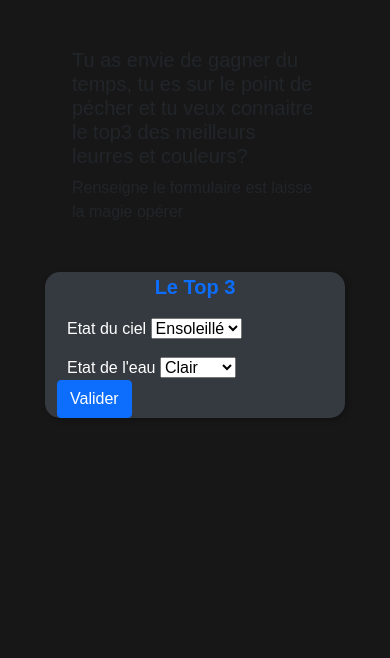
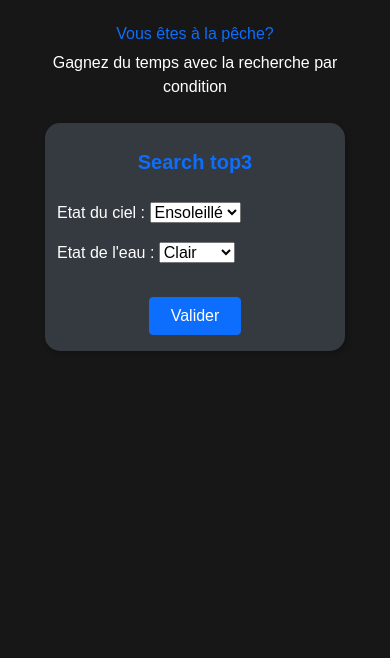
Before and after one commit to FaillHarder/P13--Leurres-vs-Stats, a Django app: page /search in a window 390 px wide. Shown: the part 71-729 px from the top of the page. Run offline with Django 4.2, Linux system fonts and the light colour scheme; the visitor is signed in with stand-in values (Sample User, id 1); data comes from the database, SQL or seed files in the repository; some libraries are stand-ins or nearby versions.

Commit message:
mise en place de la view search, function async js, affichage de la recherche de top3

```diff
--- a/app/search/views.py
+++ b/app/search/views.py
@@ -1,3 +1,4 @@
+from django.contrib.auth.decorators import login_required
 from django.http import JsonResponse
 from django.shortcuts import render
 
@@ -5,14 +6,17 @@ from app.search import forms
 from app.search.utils.search import search_top3
 
 
-# Create your views here.
+@login_required
 def search(request):
     form = forms.SearchForm()
     if request.method == "POST":
-        skystate_id = request.POST.get("skystate")
-        waterstate_id = request.POST.get("waterstate")
-        result = search_top3(skystate_id, waterstate_id)
-        print(skystate_id, waterstate_id)
-        print(result)
-        return JsonResponse({"result": result})
+        form = forms.SearchForm(request.POST)
+        if form.is_valid():
+            skystate_id = request.POST.get("skystate")
+            waterstate_id = request.POST.get("waterstate")
+            result = search_top3(skystate_id, waterstate_id)
+
+            return JsonResponse({"lures": result[0], "colors": result[1]})
+        else:
+            return render(request, "search/search.html", {"form": form})
     return render(request, "search/search.html", {"form": form})
--- a/static/css/styles.css
+++ b/static/css/styles.css
@@ -379,3 +379,103 @@ td img:hover {
     font-size: xx-large;
 }
 /* end addcatchfish */
+
+/* search */
+
+.search-container .logform {
+    position: relative;
+}
+.search-container .logform form {
+    display: flex;
+    flex-direction: column;
+    align-items: center;
+}
+.loader {
+    position: absolute;
+    display: flex;
+    text-align: center;
+    align-items: center;
+    justify-content: center;
+    width: 100%;
+    height: 100%;
+}
+.loader .ring {
+    position: absolute;
+    width: 200px;
+    height: 200px;
+    border-radius: 50%;
+    animation: ring 1.5s linear infinite;
+}
+@keyframes ring {
+    0% {
+        transform: rotate(0deg);
+        box-shadow: 1px 5px 2px blue;
+    }
+    25% {
+        transform: rotate(90deg);
+        box-shadow: 1px 5px 2px rgb(0, 81, 255);
+    }
+    50% {
+        transform: rotate(180deg);
+        box-shadow: 1px 5px 2px rgb(0, 174, 255);
+    }
+    75% {
+        transform: rotate(270deg);
+        box-shadow: 1px 5px 2px rgb(0, 81, 255);
+    }
+    100% {
+        transform: rotate(360deg);
+        box-shadow: 1px 5px 2px blue;
+    }
+}
+.loader .ring::before {
+    position: absolute;
+    content: '';
+    left: 0;
+    top: 0;
+    height: 100%;
+    width: 100%;
+    box-shadow: 0 0 5px rgba(255, 255, 255, 0.3);
+    border-radius: 50%;
+}
+
+.loader span {
+    color: #0d6efd;
+    text-transform: uppercase;
+    letter-spacing: 1px;
+    font-weight: 600;
+    animation: text 2s ease-in-out infinite;
+}
+@keyframes text {
+    50% {
+        opacity: 0;
+    }
+}
+
+@media (max-width: 580px) {
+    .loader {
+        left: 0;
+        top: 80%;
+    }
+    .loader .ring {
+        position: absolute;
+        width: 120px;
+        height: 120px;
+        border-radius: 50%;
+        animation: ring 1.5s linear infinite;
+    }
+    .search-container .title {
+        margin: 1.5rem !important;
+    }
+    .search-container .title h3 {
+        font-size: 1rem !important;
+    }
+    .search-container .logform {
+        margin-bottom: 1rem !important;
+    }
+    .search-container .logform .row .col-auto {
+        margin-bottom: 1rem !important;
+    }
+
+}
+/* end search */
--- a/static/js/script.js
+++ b/static/js/script.js
@@ -29,35 +29,154 @@ buttonList.forEach((item) =>
 // end statistique by choice
 
 // search (template search)
-const top3Submit = document.getElementById('top3-submit')
+const top3Submit = document.getElementById('top3-submit');
+const resultDiv = document.getElementById('result');
+const tableClassList = ["table", "table-dark", "table-striped"];
+const noResultClassList = ["title", "text-center", "text-white", "m-5"]
+const columnLureList = ['Top', 'Leurre'];
+const columnColorList = ['Top', 'Couleur', 'Image'];
+
 
 // requete ajax
 async function ajaxRequest(url, data, csrftoken) {
-    let requestData = await fetch(url, {
+    let request = await fetch(url, {
         method: "POST",
         body: data,
         headers: {
             'X-CSRFToken': csrftoken
         }
     });
-    let jsonData = await requestData.json()
+    let jsonData = await request.json()
     return jsonData
 }
 
 top3Submit.addEventListener('click', async function(e) {
     e.preventDefault();
+    top3Submit.disabled = true;
     let formData = new FormData();
     let csrfToken = document.querySelector('[name=csrfmiddlewaretoken]').value;
     let skystate = document.getElementById("id_skystate");
     let waterstate = document.getElementById("id_waterstate");
 
-
     formData.append("skystate", skystate.value);
     formData.append("waterstate", waterstate.value);
+    clearResultDiv();
+    displayLoader();
+    await delay(20);
 
     let result = await ajaxRequest("search", formData, csrfToken);
-    console.log(result["result"][0])
-    console.log(result["result"][1])
+    if (result["lures"].length > 0) {
+        displayTableLure(columnLureList, result["lures"])
+        displayTableColor(columnColorList, result["colors"])
+    } else {
+        displayNoResult(noResultClassList);
+    };
+    top3Submit.disabled = false;
+})
 
-})
+function displayNoResult(noResultClassList) {
+    let newDiv = createElement("div", noResultClassList)
+    newDiv.innerHTML += "Aucun résultat"
+    resultDiv.appendChild(newDiv);
+}
+
+function displayTableLure(columnList, lureList) {
+    const table = createElement("table", tableClassList)
+    const thead = createThead(columnList);
+    const tbBody = createTrLure(lureList);
+    table.append(thead, tbBody);
+    resultDiv.appendChild(table);
+}
+
+function displayTableColor(columnList, colorlist) {
+    const table = createElement("table", tableClassList)
+    const thead = createThead(columnList);
+    const tbBody = createTrColor(colorlist);
+    table.append(thead, tbBody);
+    resultDiv.appendChild(table);
+}
+
+function createTrLure(elementlist) {
+    const tbody = createElement("tbody");
+    elementlist.forEach(element => {
+        const tr = createElement("tr");
+        const th = createElement("th");
+        const td = createElement("td");
+        th.setAttribute("scope", "row");
+        th.textContent = (elementlist.indexOf(element) + 1);
+        td.textContent = element;
+        tr.append(th, td);
+        tbody.appendChild(tr);
+    });
+    return tbody
+}
+
+function createTrColor(elementlist) {
+    const tbody = createElement("tbody");
+    elementlist.forEach(element => {
+        const tr = createElement("tr");
+        const th = createElement("th");
+        const td = createElement("td");
+        const td2 = createElement("td");
+        const img = createElement("img");
+        img.setAttribute("src", "media/".concat(element[1]));
+        img.setAttribute("alt", element[0]);
+        th.setAttribute("scope", "row");
+        th.textContent = (elementlist.indexOf(element) + 1);
+        td.textContent = element[0];
+        td2.appendChild(img);
+        tr.append(th, td, td2);
+        tbody.appendChild(tr);
+    });
+    return tbody
+}
+
+function createThead(thList) {
+    const thClassList = ["text-primary"]
+    const thead = createElement("thead");
+    const tr = createElement("tr");
+    thList.forEach(element => {
+        const th = createElement("th", thClassList)
+        th.setAttribute("scope", "col")
+        th.textContent = element
+        tr.appendChild(th)
+    });
+    thead.appendChild(tr)
+    return thead
+}
+
+function createElement(type, classlist) {
+    let newElement = document.createElement(type);
+    if (classlist) {
+        newElement.classList.add(...classlist);
+        return newElement;
+    } else {
+        return newElement;
+    }
+}
+
+function displayLoader() {
+    const loader = document.querySelector(".loader");
+    if (loader.classList.contains('d-none')) {
+        loader.classList.replace("d-none", "d-flex")
+        setTimeout(displayLoader, 2000)
+    } else if (loader.classList.contains('d-flex')){
+        loader.classList.replace("d-flex", "d-none")
+    }
+}
+
+function delay(n){
+    return new Promise(function(resolve){
+        setTimeout(resolve,n*100);
+    });
+}
+
+function clearResultDiv() {
+    if (resultDiv.hasChildNodes()) {
+        while(resultDiv.firstChild) {
+            resultDiv.removeChild(resultDiv.firstChild)
+        }
+    }
+}
+
 // end search
--- a/templates/search/search.html
+++ b/templates/search/search.html
@@ -2,64 +2,38 @@
 {% load static %}
 {% block title %}Search - {% endblock title %}
 {% block content %}
-<div class="container">
-    <div class="container">
-        <div class="title m-5">
-            <h5>Tu as envie de gagner du temps, tu es sur le point de pécher et tu veux connaitre le top3 des meilleurs leurres et couleurs?</h5>
-            Renseigne le formulaire est laisse la magie opérer
+
+<div class="container search-container">
+    <div class="title text-center text-white m-5">
+        <h3 class="text-primary">Vous êtes à la pêche?</h3>
+        Gagnez du temps avec la recherche par condition
+    </div>
+    <div class="container logform mb-3">
+        <form method="POST">
+            {% csrf_token %}
+            <div class="title mb-5">
+                Search top3
+            </div>
+            <div class="row">
+                <div class="col-auto mb-5">
+                    <label class="text-white" for="skystate">Etat du ciel :</label>
+                    {{ form.skystate}}
+                </div>
+                <div class="col-auto mb-5">
+                    <label class="text-white" for="waterstate">Etat de l'eau :</label>
+                    {{ form.waterstate }}
+                </div>
+            </div>
+
+
+            <button type="submit" class="btn btn-primary col-4 m-3" id="top3-submit">Valider</button>
+        </form>
+        <div class="loader d-none">
+            <div class="ring"></div>
+            <span>loading...</span>
         </div>
     </div>
+    <div class="container" id="result" style="max-width: 660px;"></div>
+</div>
 
-    <div class="container logform">
-        <form method="POST">
-            {% csrf_token %}
-            <div class="title">
-                Le Top 3
-            </div>
-            <div class="form-group">
-                <label class="text-white" for="skystate">Etat du ciel</label>
-                {{ form.skystate}}
-            </div>
-            <div class="form-group">
-                <label class="text-white" for="waterstate">Etat de l'eau</label>
-                {{ form.waterstate }}
-            </div>
-            <button type="submit" class="btn btn-primary" id="top3-submit">Valider</button>
-        </form>
-
-    </div>
-</div>
-<!-- <script>
-    const top3Submit = document.getElementById('top3-submit')
-
-    // requete ajax
-    async function ajaxRequest(url, data, csrftoken) {
-        let requestData = await fetch(url, {
-            method: "POST",
-            body: data,
-            headers: {
-                'X-CSRFToken': csrftoken
-            }
-        });
-        let jsonData = await requestData.json()
-        return jsonData
-    }
-
-    top3Submit.addEventListener('click', async function(e) {
-        e.preventDefault();
-        let formData = new FormData();
-        let csrfToken = document.querySelector('[name=csrfmiddlewaretoken]').value;
-        let skystate = document.getElementById("id_skystate");
-        let waterstate = document.getElementById("id_waterstate");
-
-
-        formData.append("skystate", skystate.value);
-        formData.append("waterstate", waterstate.value);
-
-        let result = await ajaxRequest("{% url 'search' %}", formData, csrfToken);
-        console.log(result["result"][0])
-        console.log(result["result"][1])
-
-    })
-</script> -->
 {% endblock content %}
--- a/templates/usermanager/login.html
+++ b/templates/usermanager/registration/login.html
@@ -25,7 +25,8 @@
         </div>
 
         <div class="form-group">
-            <button class="btn btn-primary" type="submit" name="submit-login">Valider</button>
+            <input type="hidden" name="next" value="{{ next }}" />
+            <button class="btn btn-primary" value="login" type="submit" name="submit-login">Valider</button>
             <p>Pas encore membre? <a href="{% url 'registrer' %}">Créer un compte</a></p>
         </div>
     </form>
```
Also changed, not shown: app/search/utils/search.py (+12 -0 lines), app/usermanager/views.py (+10 -4 lines), templates/fishingstats/stats.html (+14 -1 lines), tests/search/test_search_views.py (added, +37 -0 lines), tests/usermanager/test_usermanager_views.py (+1 -1 lines), tests/search/__init__.py (added).
